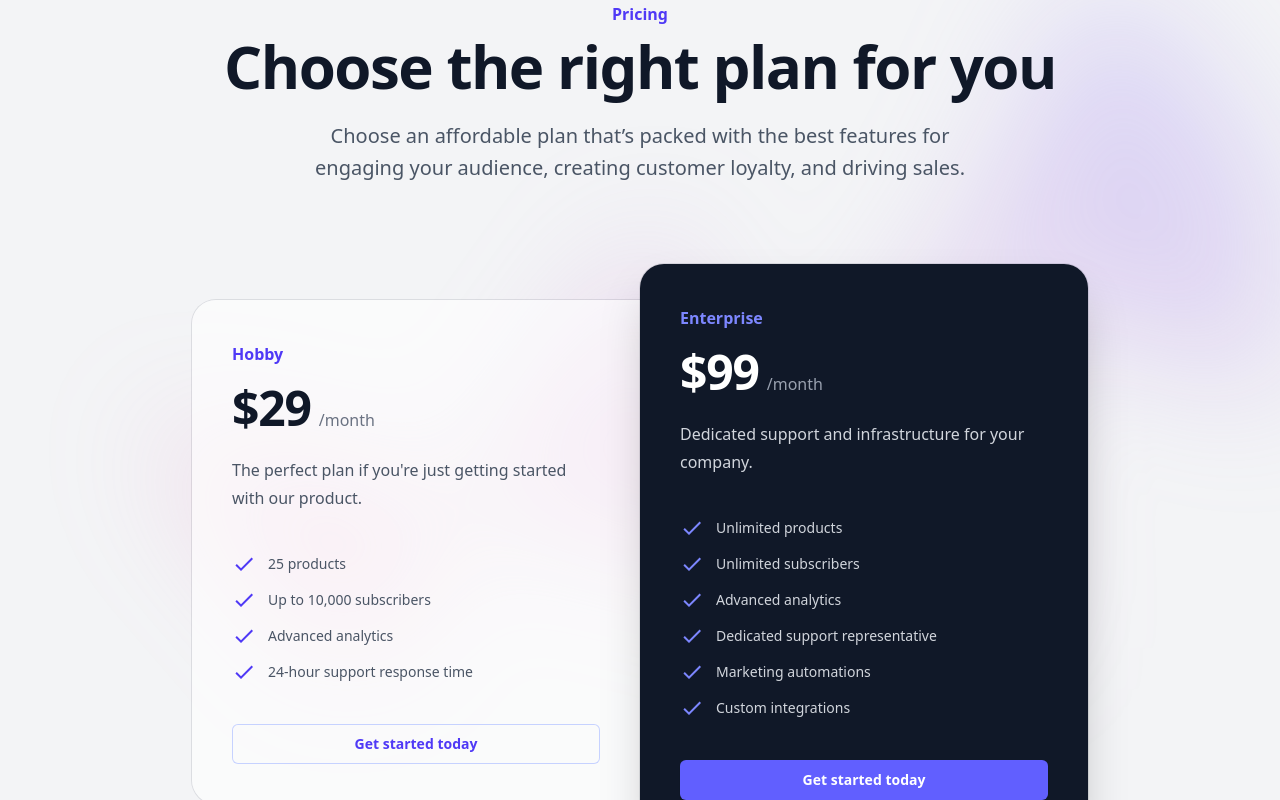
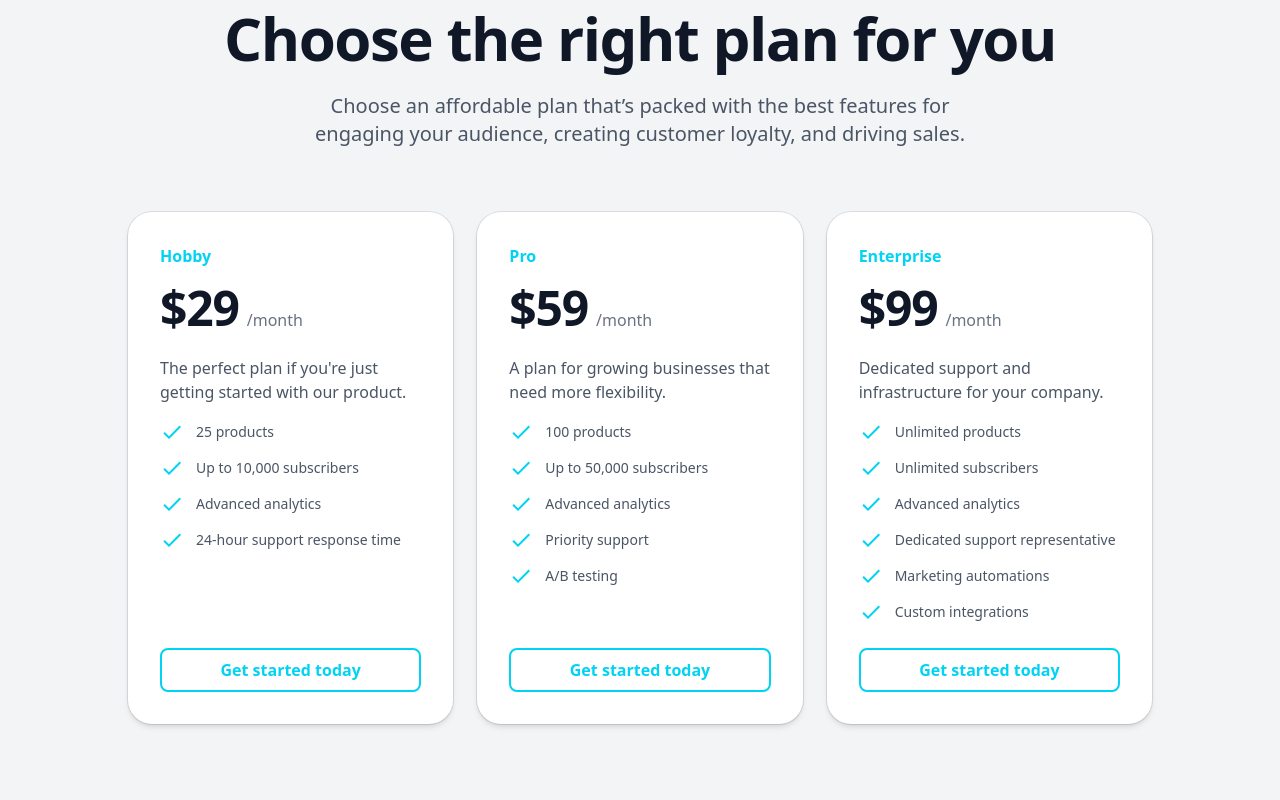
Before and after one commit to Markus-Scl/CuraiNotes, a React (Vite) app in the folder my-project/: page /pricing in a window 1280 px wide. Built offline with nearby package versions, Linux system fonts and the light colour scheme.

Commit message:
added daisyui and started pricing page

```diff
--- a/my-project/package.json
+++ b/my-project/package.json
@@ -27,6 +27,7 @@
     "@types/react": "^19.0.8",
     "@types/react-dom": "^19.0.3",
     "@vitejs/plugin-react-swc": "^3.5.0",
+    "daisyui": "^4.12.23",
     "eslint": "^9.19.0",
     "eslint-plugin-react-hooks": "^5.0.0",
     "eslint-plugin-react-refresh": "^0.4.18",
--- a/my-project/src/main.tsx
+++ b/my-project/src/main.tsx
@@ -10,6 +10,6 @@ const root = createRoot(rootElement);
 
 root.render(
 	<StrictMode>
-		<App />
+		<App data-theme="cupcake" />
 	</StrictMode>
 );
--- a/my-project/src/pages/Login/LoginPage.tsx
+++ b/my-project/src/pages/Login/LoginPage.tsx
@@ -58,15 +58,15 @@ export default function LoginPage() {
 
 				{/* Right Side: Background Image */}
 				<div className="w-4/7 bg-cover bg-center text-gray-800 p-4" style={{backgroundImage: `url(${cardLoginImage})`}}>
-					<div className="text-center bg-white/50 mb-2 p-6 rounded-lg shadow-lg inline-block max-w-lg">
-						<h2 className="text-2xl font-bold ">AI-Powered Documentation</h2>
+					<div className="text-center bg-white/80 mb-2 p-6 rounded-lg shadow-lg inline-block max-w-lg">
+						<h2 className="text-2xl font-bold">AI-Powered Documentation</h2>
 						<p className="text-lg">Transform voice recordings into accurate, structured reports in seconds.</p>
 					</div>
-					<div className="text-center bg-white/50 mb-2 p-6 rounded-lg shadow-lg inline-block max-w-lg">
+					<div className="text-center bg-white/80 mb-2 p-6 rounded-lg shadow-lg inline-block max-w-lg">
 						<h2 className="text-2xl font-bold mb-2">Seamless Workflow Integration</h2>
 						<p className="text-lg">Easily integrate with existing systems to enhance documentation efficiency without disrupting your workflow.</p>
 					</div>
-					<div className="text-center bg-white/50 mb-2 p-6 rounded-lg shadow-lg inline-block max-w-lg">
+					<div className="text-center bg-white/80 mb-2 p-6 rounded-lg shadow-lg inline-block max-w-lg">
 						<h2 className="text-2xl font-bold mb-2">Empowering Healthcare Professionals</h2>
 						<p className="text-lg">Free up valuable time for patient care by automating repetitive documentation tasks with cutting-edge AI.</p>
 					</div>
--- a/my-project/src/pages/Pricing/PricingPage.tsx
+++ b/my-project/src/pages/Pricing/PricingPage.tsx
@@ -11,6 +11,15 @@ const tiers = [
 		featured: false,
 	},
 	{
+		name: 'Pro',
+		id: 'tier-pro',
+		href: '#',
+		priceMonthly: '$59',
+		description: 'A plan for growing businesses that need more flexibility.',
+		features: ['100 products', 'Up to 50,000 subscribers', 'Advanced analytics', 'Priority support', 'A/B testing'],
+		featured: false,
+	},
+	{
 		name: 'Enterprise',
 		id: 'tier-enterprise',
 		href: '#',
@@ -21,68 +30,47 @@ const tiers = [
 	},
 ];
 
-function classNames(...classes: string[]) {
-	return classes.filter(Boolean).join(' ');
-}
 const PricingPage = () => {
 	return (
-		<div>
-			<div aria-hidden="true" className="absolute inset-x-0 -top-3 -z-10 transform-gpu overflow-hidden px-36 blur-3xl">
-				<div
-					style={{
-						clipPath:
-							'polygon(74.1% 44.1%, 100% 61.6%, 97.5% 26.9%, 85.5% 0.1%, 80.7% 2%, 72.5% 32.5%, 60.2% 62.4%, 52.4% 68.1%, 47.5% 58.3%, 45.2% 34.5%, 27.5% 76.7%, 0.1% 64.9%, 17.9% 100%, 27.6% 76.8%, 76.1% 97.7%, 74.1% 44.1%)',
-					}}
-					className="mx-auto aspect-1155/678 w-[72.1875rem] bg-linear-to-tr from-[#ff80b5] to-[#9089fc] opacity-30"
-				/>
+		<div className="relative mx-auto max-w-6xl px-6">
+			<div className="mx-auto max-w-4xl text-center">
+				<p className="mt-2 text-5xl font-semibold tracking-tight text-gray-900 sm:text-6xl">Choose the right plan for you</p>
 			</div>
-			<div className="mx-auto max-w-4xl text-center">
-				<h2 className="text-base/7 font-semibold text-indigo-600">Pricing</h2>
-				<p className="mt-2 text-5xl font-semibold tracking-tight text-balance text-gray-900 sm:text-6xl">Choose the right plan for you</p>
-			</div>
-			<p className="mx-auto mt-6 max-w-2xl text-center text-lg font-medium text-pretty text-gray-600 sm:text-xl/8">
+			<p className="mx-auto mt-6 max-w-2xl text-center text-lg text-gray-600 sm:text-xl">
 				Choose an affordable plan that’s packed with the best features for engaging your audience, creating customer loyalty, and driving sales.
 			</p>
-			<div className="mx-auto mt-16 grid max-w-lg grid-cols-1 items-center gap-y-6 sm:mt-20 sm:gap-y-0 lg:max-w-4xl lg:grid-cols-2">
-				{tiers.map((tier, tierIdx) => (
+
+			<div className="mx-auto mt-16 grid max-w-5xl grid-cols-1 gap-6 sm:grid-cols-2 lg:grid-cols-3">
+				{tiers.map((tier) => (
 					<div
 						key={tier.id}
-						className={classNames(
-							tier.featured ? 'relative bg-gray-900 shadow-2xl' : 'bg-white/60 sm:mx-8 lg:mx-0',
-							tier.featured ? '' : tierIdx === 0 ? 'rounded-t-3xl sm:rounded-b-none lg:rounded-tr-none lg:rounded-bl-3xl' : 'sm:rounded-t-none lg:rounded-tr-3xl lg:rounded-bl-none',
-							'rounded-3xl p-8 ring-1 ring-gray-900/10 sm:p-10'
-						)}>
-						<h3 id={tier.id} className={classNames(tier.featured ? 'text-indigo-400' : 'text-indigo-600', 'text-base/7 font-semibold')}>
-							{tier.name}
-						</h3>
+						className="relative group flex flex-col rounded-3xl p-8 ring-1 ring-gray-900/10 shadow-md transition-transform duration-300 hover:scale-108 hover:z-10 hover:shadow-2xl bg-white">
+						<h3 className="text-base font-semibold text-cyan-400">{tier.name}</h3>
 						<p className="mt-4 flex items-baseline gap-x-2">
-							<span className={classNames(tier.featured ? 'text-white' : 'text-gray-900', 'text-5xl font-semibold tracking-tight')}>{tier.priceMonthly}</span>
-							<span className={classNames(tier.featured ? 'text-gray-400' : 'text-gray-500', 'text-base')}>/month</span>
+							<span className="text-5xl font-semibold tracking-tight text-gray-900">{tier.priceMonthly}</span>
+							<span className="text-base text-gray-500">/month</span>
 						</p>
-						<p className={classNames(tier.featured ? 'text-gray-300' : 'text-gray-600', 'mt-6 text-base/7')}>{tier.description}</p>
-						<ul role="list" className={classNames(tier.featured ? 'text-gray-300' : 'text-gray-600', 'mt-8 space-y-3 text-sm/6 sm:mt-10')}>
+						<p className="mt-6 text-base text-gray-600">{tier.description}</p>
+						<ul className="mt-4 space-y-3 text-sm text-gray-600 mb-6">
 							{tier.features.map((feature) => (
-								<li key={feature} className="flex gap-x-3">
-									<Check aria-hidden="true" className={classNames(tier.featured ? 'text-indigo-400' : 'text-indigo-600', 'h-6 w-5 flex-none')} />
+								<li key={feature} className="flex items-center gap-x-3">
+									<Check className="h-5 w-5 text-cyan-400" />
 									{feature}
 								</li>
 							))}
 						</ul>
-						<a
-							href={tier.href}
-							aria-describedby={tier.id}
-							className={classNames(
-								tier.featured
-									? 'bg-indigo-500 text-white shadow-xs hover:bg-indigo-400 focus-visible:outline-indigo-500'
-									: 'text-indigo-600 ring-1 ring-indigo-200 ring-inset hover:ring-indigo-300 focus-visible:outline-indigo-600',
-								'mt-8 block rounded-md px-3.5 py-2.5 text-center text-sm font-semibold focus-visible:outline-2 focus-visible:outline-offset-2 sm:mt-10'
-							)}>
+						{/* Button positioned at the bottom */}
+						<button
+							className="mt-auto w-full text-cyan-400 border-2 border-cyan-400 hover:bg-cyan-400 hover:text-white py-2 rounded-lg font-semibold cursor-pointer transition duration-200 mt-4
+							"
+							onClick={() => console.log('hi')}>
 							Get started today
-						</a>
+						</button>
 					</div>
 				))}
 			</div>
 		</div>
 	);
 };
+
 export default PricingPage;
--- a/my-project/tailwind.config.js
+++ b/my-project/tailwind.config.js
@@ -3,5 +3,10 @@ module.exports = {
     theme: {
       extend: {},
     },
-    plugins: [],
+    plugins: [
+      require('daisyui'),
+    ],
+    daisyui: {
+      themes: ["light", "dark", "cupcake"],
+    },
   };
```
Also changed, not shown: 1 other file (tests, documents, lock files or other folders).
